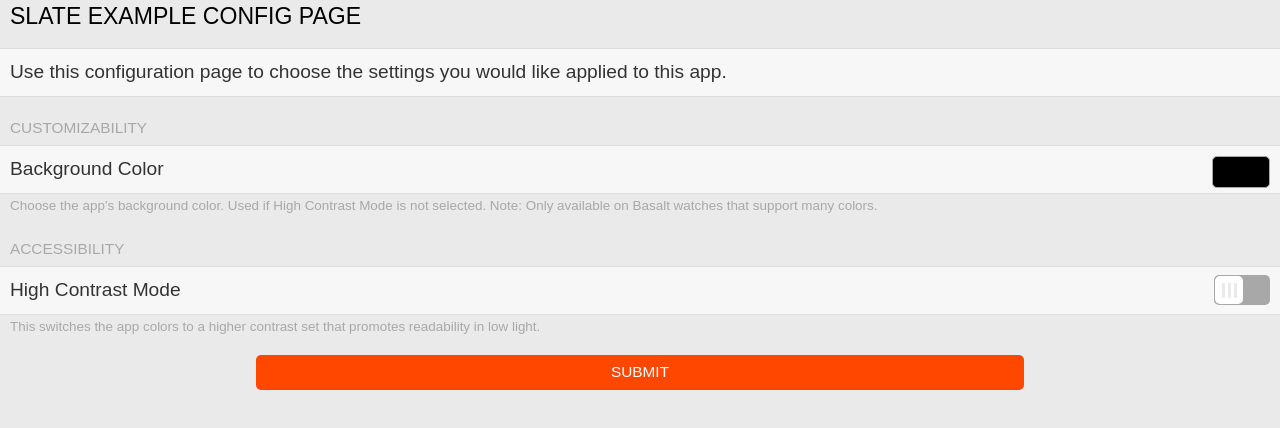
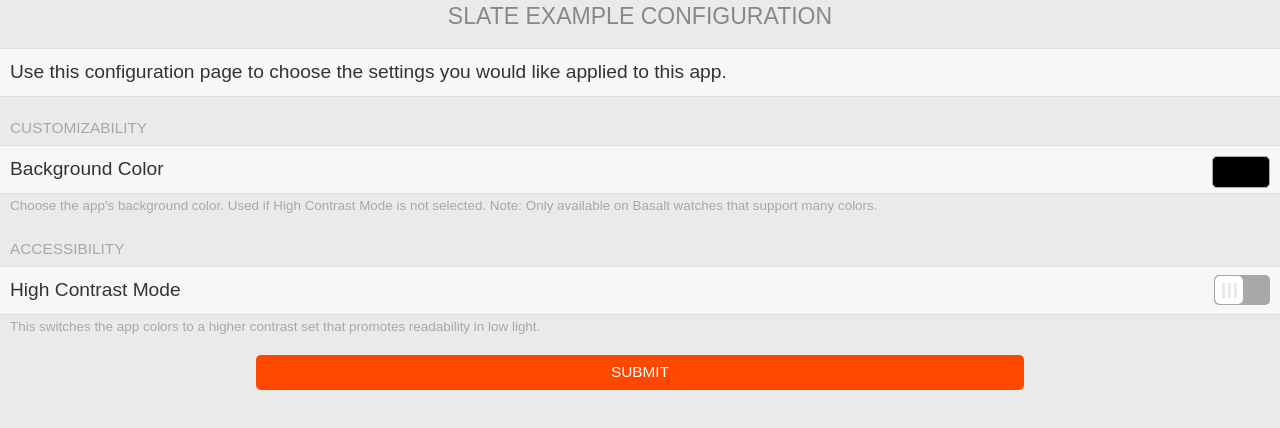
Before and after one commit to pebble-examples/slate-config-example, a plain HTML site: page config/index.html in a window 1280 px wide. Drawn offline with Linux system fonts and the light colour scheme.

Commit message:
Improve title

```diff
--- a/config/index.html
+++ b/config/index.html
@@ -1,7 +1,7 @@
 <!DOCTYPE html>
 <html>
   <head>
-  <title>Slate Example Config Page</title>
+  <title>Slate Example Configuration</title>
   <link rel='stylesheet' type='text/css' href='css/slate.min.css'>
   <script src='js/slate.min.js'></script>
   <style>
@@ -11,12 +11,14 @@
     font-family: 'PT Sans', sans-serif;
     font-size: 1.2em;
     font-weight: 500;
+    color: #888888;
+    text-align: center;
   }
   </style>
   </head>
 
   <body>
-    <h1 class='title'>Slate Example Config Page</h1>
+    <h1 class='title'>Slate Example Configuration</h1>
 
     <div class='item-container'>
       <div class='item-container-content'>
```
